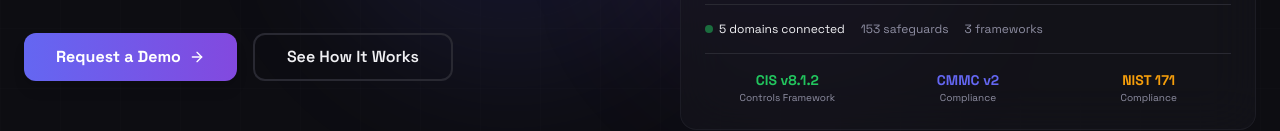
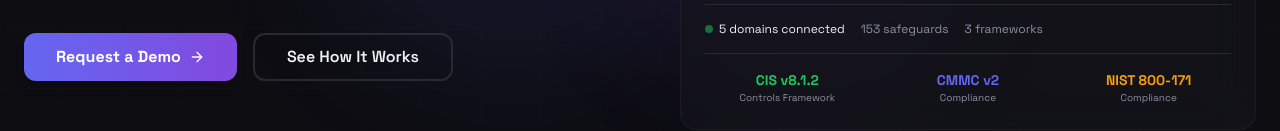
Before and after one commit to l10sec/layer10security.io, a React (Vite) app: page / in a window 1280 px wide. Shown: the part 512-643 px from the top of the page. Built offline with nearby package versions, Linux system fonts and the light colour scheme; the HTML template or start-up script is replaced by a standard one.

Commit message:
fix: NIST 171 → NIST 800-171 in hero diagram

```diff
--- a/src/components/ArchitectureDiagram.tsx
+++ b/src/components/ArchitectureDiagram.tsx
@@ -135,7 +135,7 @@
         {[
           { value: "CIS v8.1.2", label: "Controls Framework", color: "text-green-500" },
           { value: "CMMC v2", label: "Compliance", color: "text-primary" },
-          { value: "NIST 171", label: "Compliance", color: "text-amber-500" },
+          { value: "NIST 800-171", label: "Compliance", color: "text-amber-500" },
         ].map((stat, index) => (
           <motion.div
             key={stat.label + stat.value}
```
